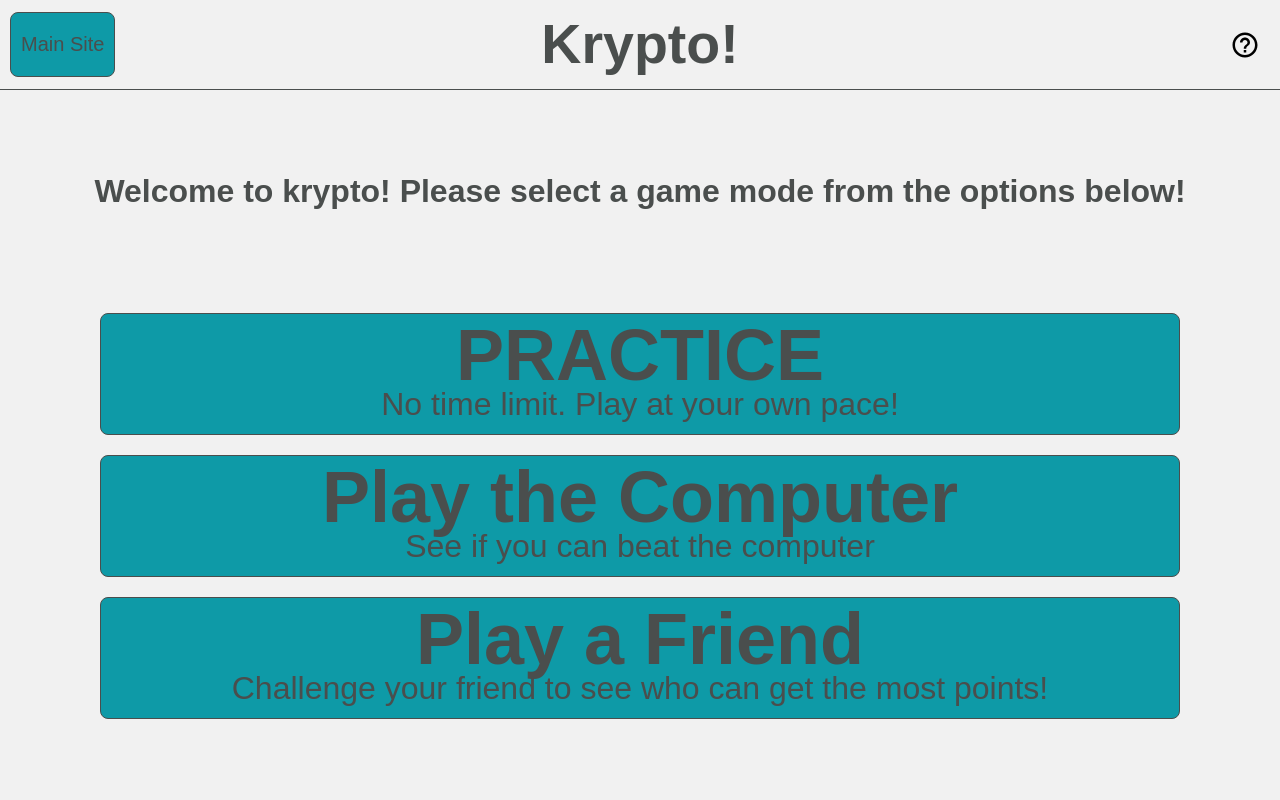
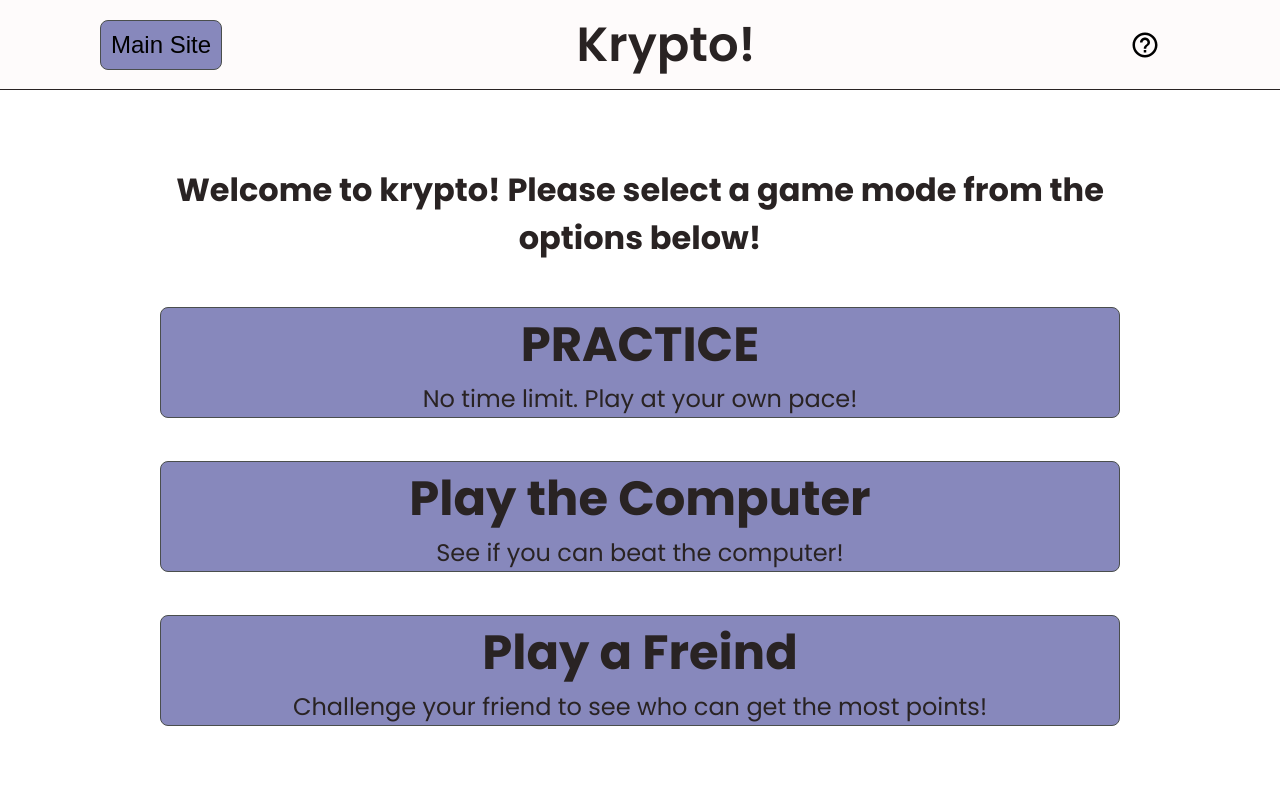
Before and after one commit to elidonner/PersonalWebsite, a Flask app: page /krypto in a window 1280 px wide. Run offline with Flask 3, Linux system fonts and the light colour scheme.

Commit message:
overhauling krypto css

```diff
--- a/static/css/krypto.css
+++ b/static/css/krypto.css
@@ -1,66 +1,31 @@
-/* margin stuff */
-* {
-  box-sizing: border-box;
-  margin: 0;
-  padding: 0;
-  color: var(--gray);
-  /* uncomment below to hide scroll bar */
-  /* overflow: hidden; */
+#menu_btn,
+#website_btn{
+  padding:10px;
 }
 
-/* Global Styles & Colors */
-:root {
-  /*Fonts and heights*/
-  font-family: "Clear Sans", "Helvetica Neue", Arial, sans-serif;
-  font-size: 16px;
-  --gray: #4a4e4d;
-  --dark_blue: #0e9aa7;
-  --blue: #3da4ab;
-  --yellow: #f6cd61;
-  --red: #fe8a71;
-  --green: rgb(65, 184, 131);
-  --header-height: 90px;
-
-  /* icons */
-  /* --spelling-bee: url('./images/nav-icons/SpellingBee-Icon-Normalized.svg'); */
+.one-pager {
+  margin-top: var(--header-height);
+  height: calc(100vh - var(--header-height));
+  overflow:hidden;
 }
 
-html,
-body,
-div {
-  display: flex;
-  font-family: Arial, Helvetica, sans-serif;
-  height: 100%;
-  width: 100%;
-  margin: 0;
+.instructions{
+  justify-content: flex-end;
 }
 
-a {
-  text-decoration: none;
+#instructions{
+  width:auto;
+  padding:10px;
+  margin:0px 10px;
+  background-color: transparent;
+  border: none;
 }
 
-p{
-  display: flex;
-  align-items: center;
-  justify-content: center;
-  height: 100%;
-  width: 100%;
-  margin: 0;
-  font-size: 2rem;
-}
-
-h6{
-  display: flex;
-  align-items: center;
-  justify-content: center;
-  height: 100%;
-  width: 100%;
-  margin: 0;
+#menu{
+  justify-content: space-between;
 }
 
 .welcome_msg{
-  background-color: #f1f1f1;
-  width: 100%;
   text-align: center;
   justify-content: center;
   font-weight: 700;
@@ -70,22 +35,6 @@ h6{
   right: 0;
   padding: 12px 0px 12px 0px;
 }
-
-/*set up rows and columns for flexing*/
-.row {
-  flex-direction: row;
-  height: 100%;
-  width: 100%;
-  justify-content: space-evenly;
-}
-
-.column {
-  flex-direction: column;
-  height: 100%;
-  width: 100%;
-  justify-content: center;
-}
-
 
 .overlay {
   position: fixed;
@@ -97,7 +46,7 @@ h6{
   right: 0;
   bottom: 0;
   background-color: rgba(0,0,0,0.5);
-  z-index: 2;
+  z-index: 3;
   cursor: pointer;
 }
 
@@ -112,7 +61,7 @@ h6{
   left: 0;
   right: 0;
   bottom: 0;
-  z-index: 3;
+  z-index: 4;
   cursor: pointer;
   justify-content: center;
   background-color: var(--gray);
@@ -123,7 +72,7 @@ h6{
   height: 0%;
   width: 100%;
   position: fixed;
-  z-index: 1;
+  z-index: 4;
   top: 0;
   left: 0;
   background-color: rgb(0,0,0);
@@ -171,53 +120,6 @@ h6{
   font-size: 60px;
 }
 
-/* Style the header */
-.header {
-  background-color: #f1f1f1;
-  height: var(--header-height);
-  width: 100%;
-  text-align: center;
-  justify-content: space-between;
-  font-weight: 700;
-  font-size: 37px;
-  left: 0;
-  right: 0;
-  padding: 12px 0px 12px 0px;
-  border-bottom: 1px solid var(--gray);
-}
-
-.left_menu_btn{
-  justify-content: flex-start;
-  width: 30%;
-}
-
-#menu_btn,
-#website_btn{
-  width:auto;
-  padding:10px;
-  margin:0px 10px;
-}
-
-.instructions{
-  justify-content: flex-end;
-  width: 30%;
-
-}
-
-#instructions{
-  width:auto;
-  padding:10px;
-  margin:0px 10px;
-  background-color: transparent;
-  border: none;
-}
-
-.body{
-  height: calc(100% - var(--header-height));
-  justify-content: center;
-  background-color: #f1f1f1;
-}
-
 .scoreboardTitle{
   padding:10px;
   height:10%;
@@ -239,8 +141,6 @@ h6{
   align-items: center;
   justify-content: center;
 }
-
-
 
 .user{
   height: 80%;
@@ -308,7 +208,6 @@ h6{
   padding:10px;
 }
 
-
 /*types of cards*/
 #target {
   background-color: e4d440;
@@ -345,9 +244,8 @@ h6{
   display: flex;
   justify-content: center;
   align-items: center;
-  font-size: 3rem;
   border-radius: 0.5rem;
-  background-color: var(--dark_blue);
+  background-color: var(--purple);
 }
 
 .krypto_container{
@@ -380,11 +278,10 @@ h6{
   flex-direction: column;
   height:60%;
   width: 80%;
-  border: 1px solid var(--gray);
   border-radius: 0.5rem;
   justify-content:center;
+  padding: 50px;
   background-color: var(--gray);
-  padding: 50px;
 }
 
 
@@ -395,10 +292,20 @@ h6{
 }
 
 .mode_container{
-  padding:10px 100px;
+  padding:10px 0px;
   justify-content: center;
   align-items:center;
 }
+
+.mode_type{
+  font-size: calc(48px - 48px * var(--text-adjust));
+  font-weight: bold;
+}
+
+.mode_description{
+  font-size: calc(24px - 24px * var(--text-adjust));
+}
+
 
 .card{
   height: 200px;
@@ -555,7 +462,6 @@ h6{
 }
 
 
-
 /* POPUP for when krypto is called */
 
 /* Popup container - can be anything you want */
@@ -614,16 +520,6 @@ h6{
   to {opacity:1 ;}
 }
 
-
-
-/* Responsive layout - makes the three columns stack on top of each other instead of next to each other */
-@media (max-width: 600px) {
-  .column.side,
-  .column.middle {
-    width: 100%;
-  }
-}
-
 @media screen and (max-height: 450px) {
   .overlaytop {overflow-y: auto;}
   .overlaytop a {font-size: 20px}
--- a/static/css/styles.css
+++ b/static/css/styles.css
@@ -42,6 +42,7 @@ div {
   font-family: "Poppins", sans-serif;
   margin: 0;
   background-color: transparent;
+  color: var(--default);
 }
 
 section,
@@ -176,6 +177,7 @@ img {
 .navbar {
   display: flex;
   justify-content: space-between;
+  align-items:center;
   width: 100%;
   height: 100%;
   font-weight: 600;
@@ -223,6 +225,13 @@ img {
   justify-content: center;
   width: 100%;
   padding: 0px 50px 0px;
+}
+
+.page-title {
+  justify-content: center;
+  width: auto;
+  padding: 0px 50px 0px;
+  font-size: calc(48px - 48px * var(--text-adjust));
 }
 
 .section-title {
@@ -341,7 +350,7 @@ img {
 }
 
 .purple-button-underline-animation:before {
-  background-color: var(--purple);
+  background-color: var(--dark-purple);
 }
 
 .contact-button {
@@ -862,7 +871,7 @@ img {
 
 
 .button:hover {
-  background-color: #ccc;
+  background-color: var(--light-purple);
 }
 .transparent,
 .hover-none:hover {
--- a/templates/about.html
+++ b/templates/about.html
@@ -12,7 +12,7 @@
 
     <div class="about-text column padding-right-64 padding-left-64">
       <h3 class="xxlarge">About Me</h3>
-      <p class="large text-black" style="display: inline">
+      <p class="large" style="display: inline">
         I grew up in New Hampshire and then moved to Pennsylvania where I earned my bachelor's degree in physics from Haverford College and a master's degree in mechanical engineering from the University of Pennsylvania.
         <br /><br />
         I am passionate about mechatronics and creating products that improve lives.
--- a/templates/base.html
+++ b/templates/base.html
@@ -27,7 +27,7 @@
           <div class="menu-btn">
             <a
               href="{{ url_for('index') }}"
-              class="button-underline-animation text-black"
+              class="button-underline-animation"
             >
               Ethan Donlon
             </a>
--- a/templates/projects/krypto.html
+++ b/templates/projects/krypto.html
@@ -2,18 +2,75 @@
 <html lang="en">
   <head>
     <title>Krypto</title>
-    <meta charset="utf-8" />
+    <meta charset="UTF-8" />
     <meta name="viewport" content="width=device-width, initial-scale=1" />
-    <script  type="module" src="/static/js/krypto.js"></script>
+    <link rel="shortcut icon" type="static/images/icon" href="favicon.ico" />
+    <link rel="stylesheet" href="/static/css/styles.css" />
+    <link
+      rel="stylesheet"
+      href="https://unicons.iconscout.com/release/v4.0.0/css/line.css"
+    />
+    <link rel="stylesheet" href="https://cdnjs.cloudflare.com/ajax/libs/font-awesome/4.7.0/css/font-awesome.min.css">
+    <link rel="stylesheet" href="/static/css/styles.css" />
     <link rel="stylesheet" href="/static/css/krypto.css" />
   </head>
-  <body>
 
 
+  <body class="column wrapper-center" style="width: 100%">
 
-    <div id="body" class="column">
+    <!-- PAGE LOADER START -->
+    <div class="page-loader">
+      <div></div>
+      <div></div>
+      <div></div>
+    </div>
+    <!-- PAGE LOADER END -->
 
-      <!-- Overlays -->
+    <!-- NAVBAR -->
+    <div class="nav-parent">
+      <div class="navbar row">
+        <div class="menu-left" style="display:none">
+          <button id="menu_btn" class = "button medium">Menu</button>
+        </div>
+        <div class="menu-left" style="display:flex">
+          <a  href="{{ url_for('index') }}">
+            <button id="website_btn" class = "button xlarge">
+              Main Site
+            </button>
+          </a>
+        </div>
+
+        <div class="page-title">
+          Krypto!
+        </div>
+
+        <div class="instructions">
+          <button id="instructions" class = "button">
+            <svg xmlns="http://www.w3.org/2000/svg" height="30" viewBox="0 0 24 24" width="30">
+              <path fill="var(--color-tone-1)" d="M11 18h2v-2h-2v2zm1-16C6.48 2 2 6.48 2 12s4.48 10 10 10 10-4.48 10-10S17.52 2 12 2zm0 18c-4.41 0-8-3.59-8-8s3.59-8 8-8 8 3.59 8 8-3.59 8-8 8zm0-14c-2.21 0-4 1.79-4 4h2c0-1.1.9-2 2-2s2 .9 2 2c0 2-3 1.75-3 5h2c0-2.25 3-2.5 3-5 0-2.21-1.79-4-4-4z"></path>
+            </svg>
+          </button>
+        </div>
+      </div>
+    </div>
+
+    <div id="dropdown-navbar">
+      <div id="dropdown-navbar-content">
+        <div class="menu-btn">
+          <a href="{{ url_for('index') }}#portfolio" class="button-underline-animation" onclick="navBar_pressed()">Portfolio</a>
+        </div>
+        <div class="menu-btn">
+          <a href="{{ url_for('about') }}" class="button-underline-animation" onclick="navBar_pressed()">About</a>
+        </div>
+        <div class="menu-btn">
+          <a href="#contact" class="button-underline-animation" onclick="navBar_pressed()">Contact</a>
+        </div>
+      </div>
+    </div>
+    <!-- NAVBAR END-->
+
+    <!-- OVERLAYS START -->
+
     <!-- DIFFICULTY MENU-->
     <div id="difficulty_menu" class = "overlay column">
       <div id="difficulty_container">
@@ -87,65 +144,39 @@
     </div>
     <!-- INSTRUCTIONS MENU END-->
 
+    <!-- OVERLAYS END -->
 
+    <!-- Menu Page -->
+    <section id = "menu" class="one-pager column">
 
-      <!-- NAVBAR -->
-      <div class="header row">
-
-        <div class="left_menu_btn" style="display:none">
-          <button id="menu_btn" class = "button">Menu</button>
-        </div>
-        <div class="left_menu_btn" style="display:flex">
-          <a  href="{{ url_for('index') }}">
-            <button id="website_btn" class = "button" style="font-size:20px;">
-              Main Site
-            </button>
-          </a>
+      <div class="welcome_msg">
+        Welcome to krypto! Please select a game mode from the options below!
       </div>
 
-        <h2>Krypto!</h2>
-
-        <div class="instructions">
-          <button id="instructions" class = "button">
-            <svg xmlns="http://www.w3.org/2000/svg" height="30" viewBox="0 0 24 24" width="30">
-              <path fill="var(--color-tone-1)" d="M11 18h2v-2h-2v2zm1-16C6.48 2 2 6.48 2 12s4.48 10 10 10 10-4.48 10-10S17.52 2 12 2zm0 18c-4.41 0-8-3.59-8-8s3.59-8 8-8 8 3.59 8 8-3.59 8-8 8zm0-14c-2.21 0-4 1.79-4 4h2c0-1.1.9-2 2-2s2 .9 2 2c0 2-3 1.75-3 5h2c0-2.25 3-2.5 3-5 0-2.21-1.79-4-4-4z"></path>
-            </svg>
+      <div class = "mode_container">
+        <button id="practice" class = "column button">
+          <div class="mode_type">PRACTICE</div>
+          <div class="mode_description">No time limit. Play at your own pace!</div>
         </button>
       </div>
-      </div>
-      <!-- NAVBAR END-->
-
-
-      <!-- Menu Page -->
-      <div id = "menu" class="body column">
-
-        <div class="welcome_msg" style="height:20%;">
-          Welcome to krypto! Please select a game mode from the options below!
-        </div>
-        <div class = "mode_container" style="height:20%">
-          <button id="practice" class = "column button">
-            <h2 style="height:50%;">PRACTICE</h2>
-            <p style = "height:50%;">No time limit. Play at your own pace!</p>
+      <div class = "mode_container">
+        <button id="computer" class = "column button">
+          <div class="mode_type">Play the Computer</div>
+          <div class="mode_description">See if you can beat the computer!</div>
         </button>
       </div>
-        <div class = "mode_container" style="height:20%">
-          <button id="computer" class = "column button">
-            <h2 style="height:50%;">Play the Computer</h2>
-            <p style = "height:50%;">See if you can beat the computer</p>
-          </button>
-        </div>
-        <div class = "mode_container" style="height:20%">
+      <div class = "mode_container">
         <button id="versus" class = "column button">
-            <h2 style="height:50%;">Play a Friend</h2>
-            <p style = "height:50%;">Challenge your friend to see who can get the most points!</p>
+          <div class="mode_type">Play a Freind</div>
+          <div class="mode_description">Challenge your friend to see who can get the most points!</div>
         </button>
       </div>
 
-      </div>
+    </section>
 
 
     <!-- Game Board -->
-      <div id="gameboard" class="body column" style="display:none">
+    <section id="gameboard" class="one-pager column" style="display:none">
 
       <div class="row" style="height:25%;">
 
@@ -262,10 +293,12 @@
 
       </div>
 
-      </div>
+    </section>
 
   </div>
 
+
   </body>
-
+  <script src="/static/js/script.js"></script>
+  <script  type="module" src="/static/js/krypto.js"></script>
 </html>
```
Also changed, not shown: templates/index.html (+5 -5 lines). Lines whose indentation alone changed are shown as unchanged.
